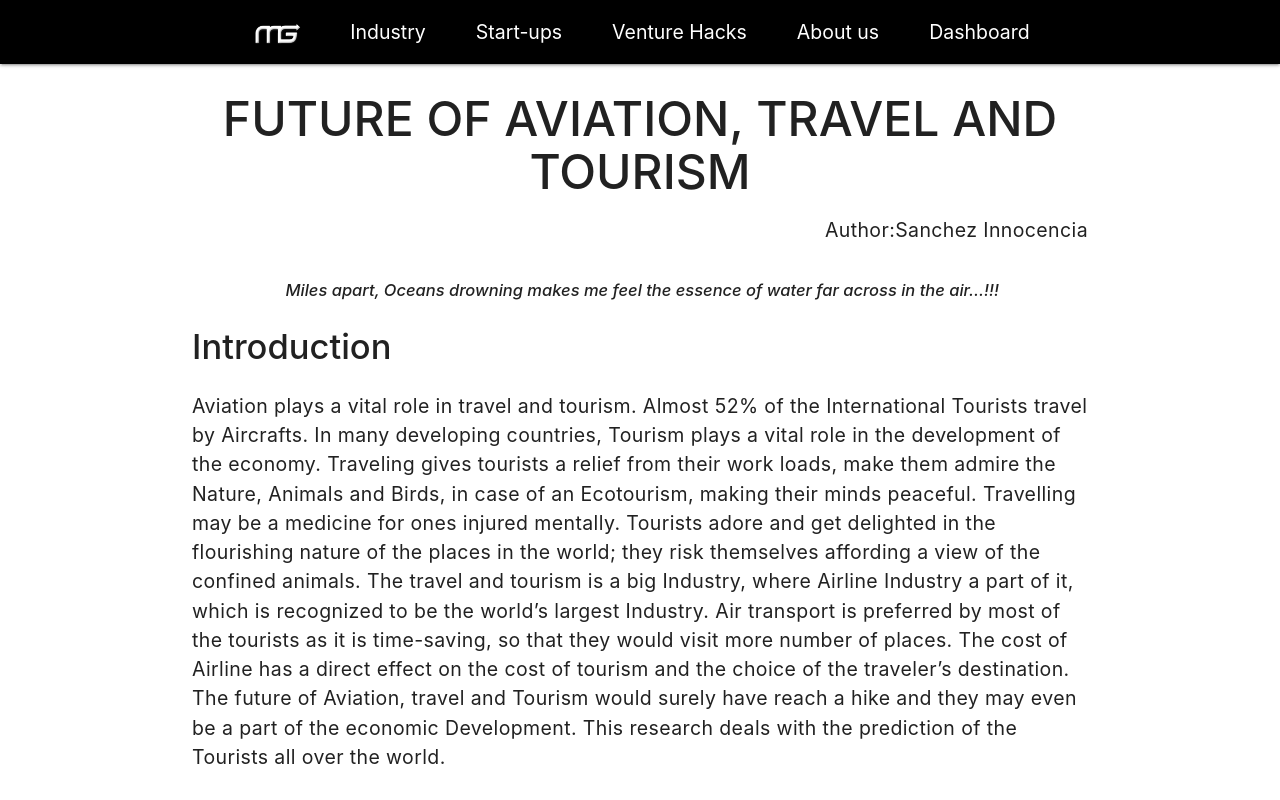
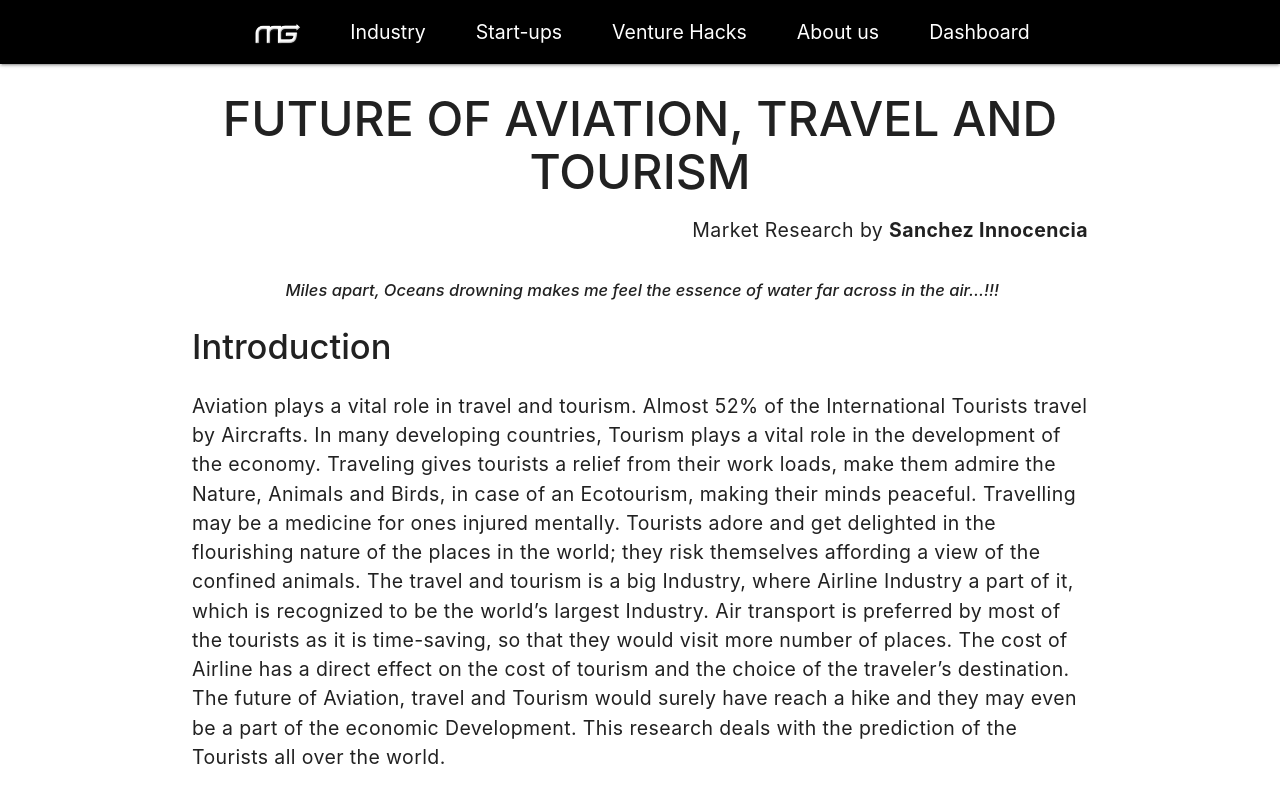
Before and after one commit to MarketGad/market-research-blog-frontend, a React (Create React App) app: page /s2008 in a window 1280 px wide. Shown: the top 800 px of the page. Built offline with nearby package versions, Linux system fonts and the light colour scheme.

Commit message:
Update s2008.js

```diff
--- a/src/components/articles/startups/s2008.js
+++ b/src/components/articles/startups/s2008.js
@@ -7,7 +7,7 @@ const s2008 = () => {
             <div className="container">
                 <h3 className="article-head center">FUTURE OF AVIATION, TRAVEL AND TOURISM</h3>
                 <div className="center article-content" style={{ textAlign: "right" }}>
-                    Author:Sanchez Innocencia <br />
+                    Market Research by <b>Sanchez Innocencia</b> <br />
                 </div>
                 <h2 className="article-img-desc center"><em><strong>&nbsp;Miles apart, Oceans drowning makes me feel the essence of water far across in the air...!!!</strong></em></h2>
                 <p className="article-subhead">Introduction</p>
```
